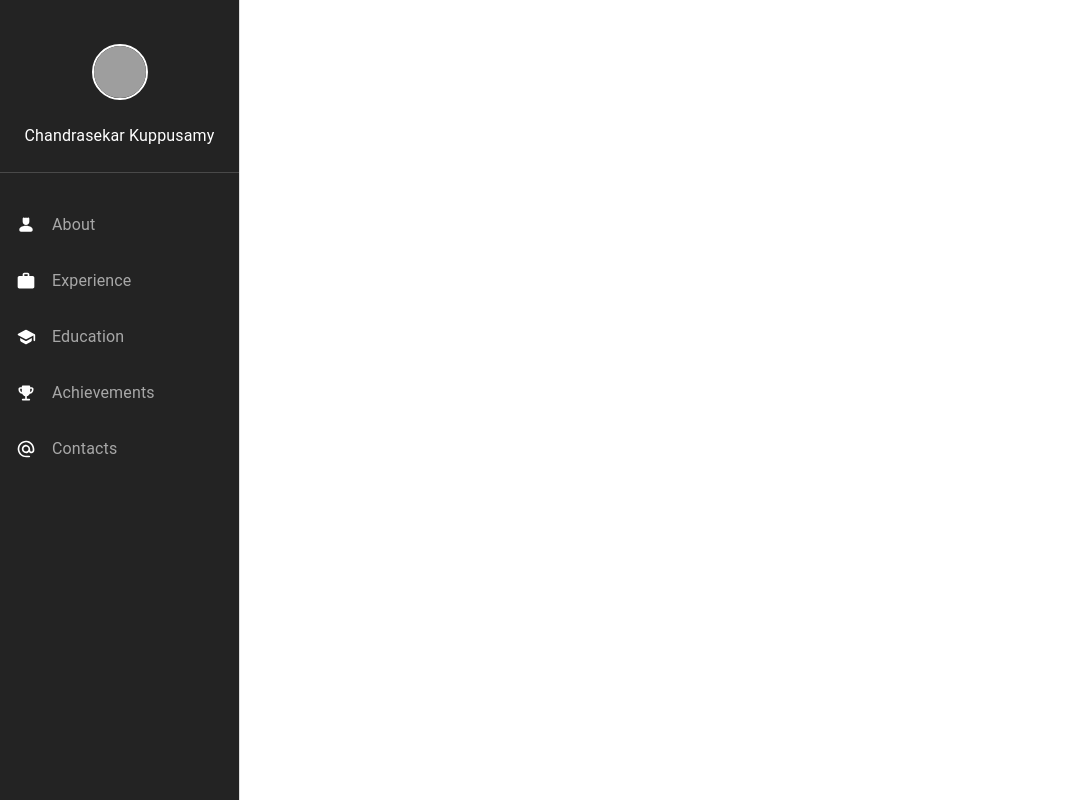
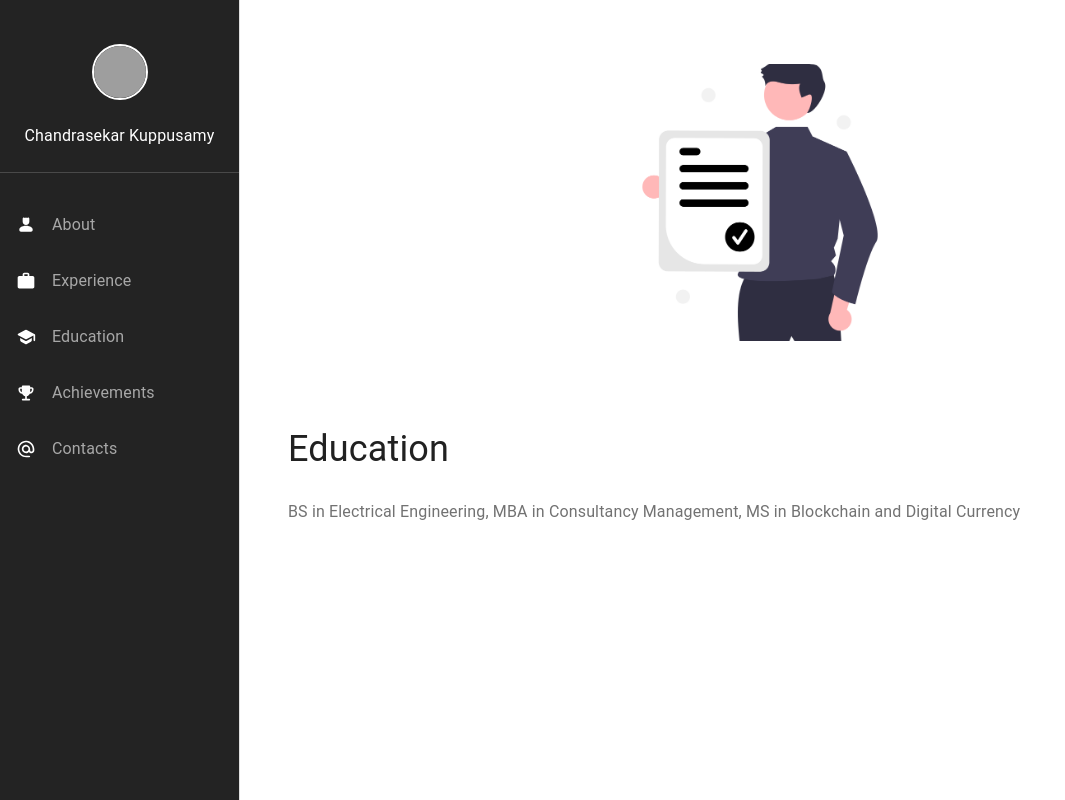
Before and after one commit to TakeoffAndroid/chandru.xyz, a React (Create React App) app: page /education in a window 1280 px wide. Shown: the whole page, without its empty margins (0-1065 px from the left). Built offline with nearby package versions, Linux system fonts and the light colour scheme; grey boxes are pictures that could not be loaded.

Commit message:
Adds education page

```diff
--- a/src/pages/education/index.js
+++ /dev/null
@@ -1,3 +0,0 @@
-export default function EducationPage() {
-  return <div>BE, MBA, MS</div>;
-}
--- /dev/null
+++ b/src/pages/education/index.tsx
@@ -0,0 +1,24 @@
+import {Stack} from "@mui/material";
+import {HeaderText} from "../../component/common/headerText";
+import {SubHeaderText} from "../../component/common/subHeaderText";
+import {Education} from "../../component/models/profile_data";
+import {Margin} from "../../component/common/margin";
+import {Banner} from "../../component/common/banner";
+import {PageRoot} from "../../component/common/page";
+
+type EducationProps = {
+  education: Education
+}
+
+export const EducationPage = ({education}: EducationProps) => {
+  return <>
+    <Banner image='/assets/images/banner_education.png'></Banner>
+    <PageRoot>
+      <Margin top='24px'></Margin>
+      <HeaderText text={education.header}/>
+      <Margin top='24px'></Margin>
+      <SubHeaderText text={education.subHeader}/>
+    </PageRoot>
+  </>
+
+}
--- a/src/pages/home/index.tsx
+++ b/src/pages/home/index.tsx
@@ -16,7 +16,6 @@ import MenuIcon from '@mui/icons-material/Menu';
 import Toolbar from '@mui/material/Toolbar';
 import Typography from '@mui/material/Typography';
 import {AboutPage} from "../about";
-import EducationPage from "../education";
 import AchievementPage from "../achievements";
 import ContactPage from "../contacts";
 import {Route, Routes, Navigate} from "react-router-dom"
@@ -24,6 +23,7 @@ import {ProfileData} from "../../component/models/profile_data";
 import NavigationDrawer from "../../component/drawer";
 import {COLORS} from "../../values/colors";
 import {ExperiencePage} from "../experience";
+import {EducationPage} from "../education";
 
 const drawerWidth = 240;
 
@@ -41,13 +41,16 @@ export default function HomePage(props: Props) {
         "subHeader": "Chandrasekar has vast experience in Tech Leadership, Engineering Management, Developer Evangelism, Product Development and Product Management. Throughout his career, he has been advising and evangelising companies to help with his tech expertise in Blockchain, Mobile and Web apps. As an Evangelist, he has taken live sessions, contributed to community open sources and spoken at International tech conferences, hackathons, meetups representing Mobile, Web and Blockchain tech.",
         "tags": ["leadership", "mobile", "frontend", "blockchain", "engineering-management", "developer-relations", "product-management", "product-development"]
         },
-"experience": {
-        "header": "Experience",
+  "experience": {
+        "header": "About",
         "subHeader": "Experience in Hands on development, people management and project management of client facing user apps",
-        "tags": ["android", "ios", "solidity", "flutter", "react", "react-native", "node.js"]
+        "tags": ["android", "ios", "solidity", "flutter", "react", "node.js", "golang"]
+}, "education": {
+        "header": "Education",
+        "subHeader": "BS in Electrical Engineering, MBA in Consultancy Management, MS in Blockchain and Digital Currency",
+        "tags": ["bachelors", "management", "masters"]
 }
-        }
-`
+}`
     const profileData: ProfileData = JSON.parse(json);
     const {window} = props;
     const [mobileOpen, setMobileOpen] = React.useState(false);
@@ -131,8 +134,8 @@ export default function HomePage(props: Props) {
                     <Route path="/" element={<Navigate to="/about"/>}/>
                     <Route path="/about" element={<AboutPage about={profileData.about}/>}/>
                     <Route path="/experience" element={<ExperiencePage experience={profileData.experience}/>}/>
+                    <Route path="/education" element={<EducationPage education={profileData.education}/>}/>
                     <Route path="/achievement" element={<AchievementPage/>}/>
-                    <Route path="/education" element={<EducationPage/>}/>
                     <Route path="/contacts" element={<ContactPage/>}/>
                 </Routes>
             </Box>
```
Also changed, not shown: src/component/models/profile_data.tsx (+7 -0 lines), public/assets/images/banner_education.png (added).
